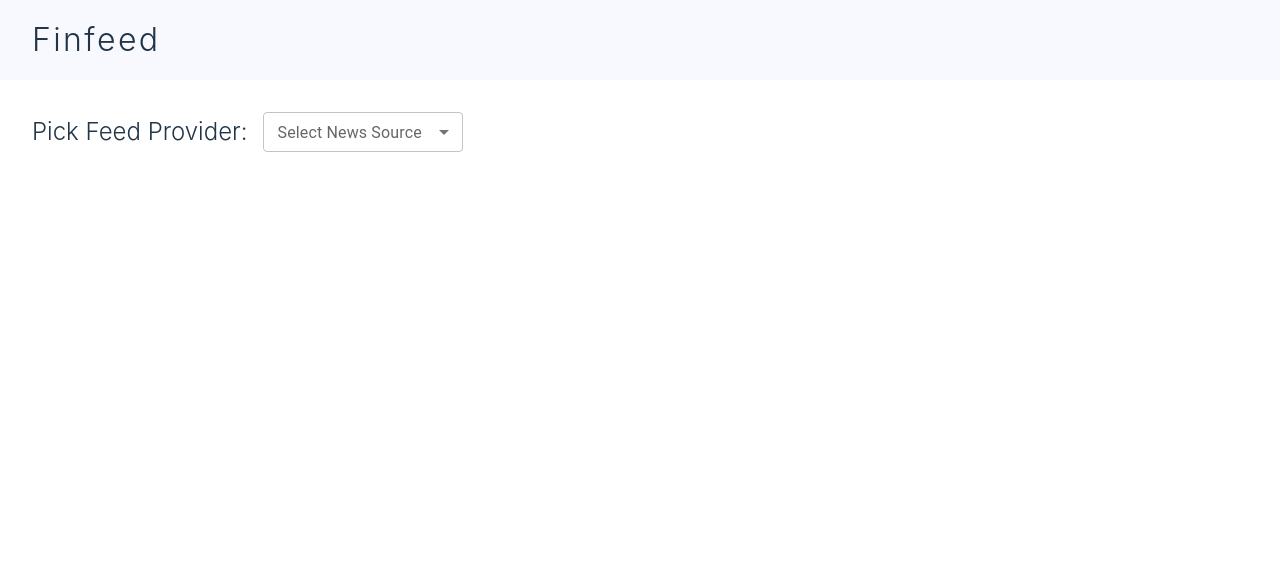
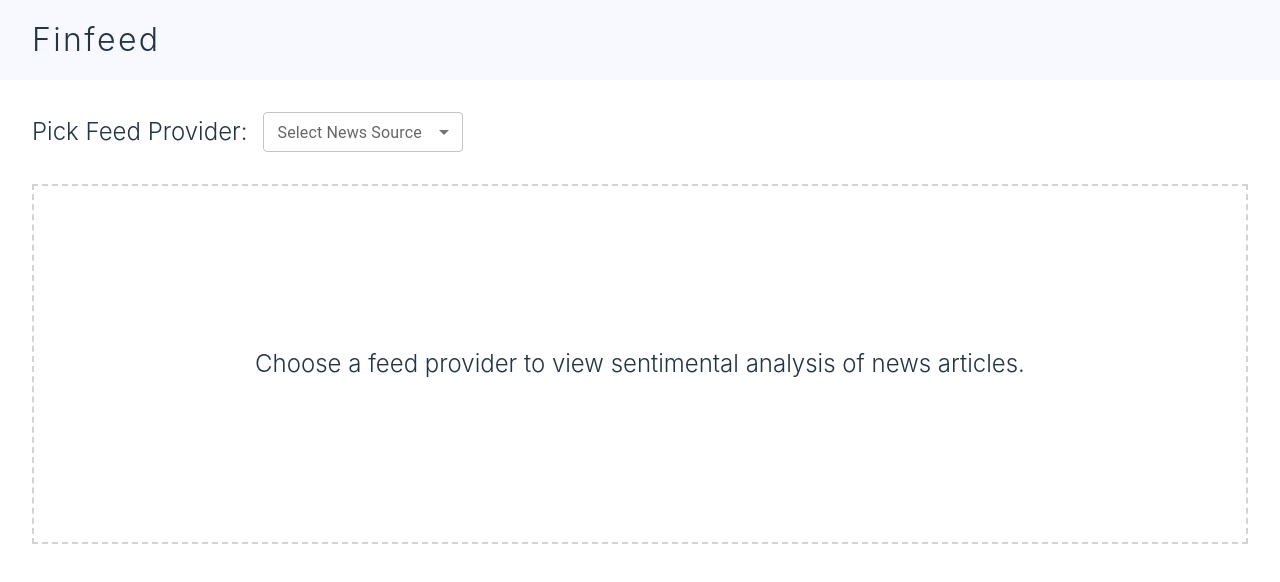
Before and after one commit to shivanigangadharan/dashboard-page, a React (Vite) app: page / in a window 1280 px wide. Shown: the top 582 px of the page. Built offline with nearby package versions, Linux system fonts and the light colour scheme.

Commit message:
Added empty box

```diff
--- a/package.json
+++ b/package.json
@@ -11,7 +11,8 @@
   "dependencies": {
     "@emotion/react": "^11.10.6",
     "@emotion/styled": "^11.10.6",
-    "@mui/material": "^5.11.12",
+    "@mui/icons-material": "^5.11.11",
+    "@mui/material": "^5.11.13",
     "axios": "^1.3.4",
     "react": "^18.2.0",
     "react-dom": "^18.2.0"
--- a/src/dashboard/dashboard.css
+++ b/src/dashboard/dashboard.css
@@ -18,6 +18,16 @@
 .show-results{
     margin: 2rem;
 }
+.empty-box{
+    border: 2px dashed lightgray;
+    padding: 10rem;
+    display: flex;
+    align-items: center;
+    justify-content: center;
+    font-weight: 300;
+    font-size: 1.5rem;
+    margin: 2rem;
+}
 .items-container{
     margin: 1rem 2rem;
 }
@@ -33,3 +43,9 @@
 .date{
     color: green;
 }
+.skeletons-container{
+    padding: 2rem;
+}
+.skeleton{
+    width: 100%;
+}
--- a/src/dashboard/dashboard.jsx
+++ b/src/dashboard/dashboard.jsx
@@ -8,23 +8,29 @@ import Box from '@mui/material/Box';
 import Select from '@mui/material/Select';
 import './dashboard.css';
 import axios from 'axios';
+import Skeleton from '@mui/material/Skeleton';
+import MoodIcon from '@mui/icons-material/Mood';
+import MoodBadIcon from '@mui/icons-material/MoodBad';
 
 export default function Dashboard() {
     const [feed, setFeed] = useState('');
     const [items, setItems] = useState([]);
+    const [loading, setLoading] = useState(false);
 
     const GetNewsReports = async (provider) => {
+        setLoading(true)
         try {
             const res = await axios.get(`https://biz-api.text-miner.com/finfeed/${provider}`)
             let result = [];
+            await Promise.allSettled(
                 JSON.parse(res.data).map(async (item, i) => {
-                console.log("waiting")
                     if (i < 5) {
                         const itemArray = item.split("\t");
                         let emotion = "";
                         let currObject = {
                             text: itemArray[0],
-                        date: itemArray[1]
+                            date: itemArray[1],
+                            emo: []
                         }
                         const response = await axios.post(
                             'https://api.text-miner.com/sentiment',
@@ -44,11 +50,30 @@ export default function Dashboard() {
                         }
                         currObject = { ...currObject, emotion: emotion }
                         result.push(currObject)
-                    console.log('co: ', currObject)
                     }
                 })
-            console.log("result array: ", result)
+            )
             setItems(result)
+            setLoading(false)
+            // let emoResult = [];
+            // await Promise.allSettled(
+            //     items.map(async (item) => {
+            //         let currObject;
+            //         const emoRes = await axios.post(
+            //             'https://api.text-miner.com/ner',
+            //             `message=${item.text}`,
+            //             {
+            //                 headers: {
+            //                     'Content-Type': 'application/x-www-form-urlencoded'
+            //                 }
+            //             }
+            //         )
+            //         console.log(emoRes.data)
+            //         currObject = { ...item, entities: emoRes.data }
+            //         emoResult.push(currObject)
+            //     })
+            // )
+            // setItems(emoResult)
         } catch (error) {
             console.error(error)
         }
@@ -60,8 +85,6 @@ export default function Dashboard() {
         const provider = event.target.value;
         GetNewsReports(provider);
     };
-
-    console.log("items: ", items)
 
     return (
         <div className='dashboard-container'>
@@ -84,21 +107,35 @@ export default function Dashboard() {
                     </Select>
                 </FormControl>
             </Box>
+            {
+                !loading && items.length === 0 ?
+                    <Box className="empty-box">{'Choose a feed provider to view sentimental analysis of news articles.'} </Box> :
+                    (loading ?
+                        [1, 2, 3].map((e) => {
+                            return <Box className="skeletons-container">
+                                <Skeleton className='skeleton' animation="wave" variant="rectangular" height={100} />
+                            </Box>
+                        })
+                        :
                         <Box className="items-container">
                             {items.map((item, i) => {
                                 return <Box key={i} className="item-card">
                                     <span> {item?.text} </span>
                                     <Box className="subtext">
                                         <div className='date'> {item?.date} </div>
-                            <div> {item?.emotion} </div>
+                                        <div> {item?.emotion === "Happy" ? <MoodIcon sx={{ color: "green" }} /> : <MoodBadIcon sx={{ color: "crimson" }} />} </div>
                                     </Box>
-                        <Box>
-                            Named entities:
+                                    <Box sx={{ display: "flex" }}>
+                                        Named entities: {item?.entities?.map((e) => {
+                                            return <Box> {e} </Box>
+                                        })}
                                     </Box>
                                 </Box>
                             })}
+                        </Box>
+                    )
+            }
 
-            </Box>
 
         </div>
     )
```
Also changed, not shown: 1 other file (tests, documents, lock files or other folders). Lines whose indentation alone changed are shown as unchanged.
